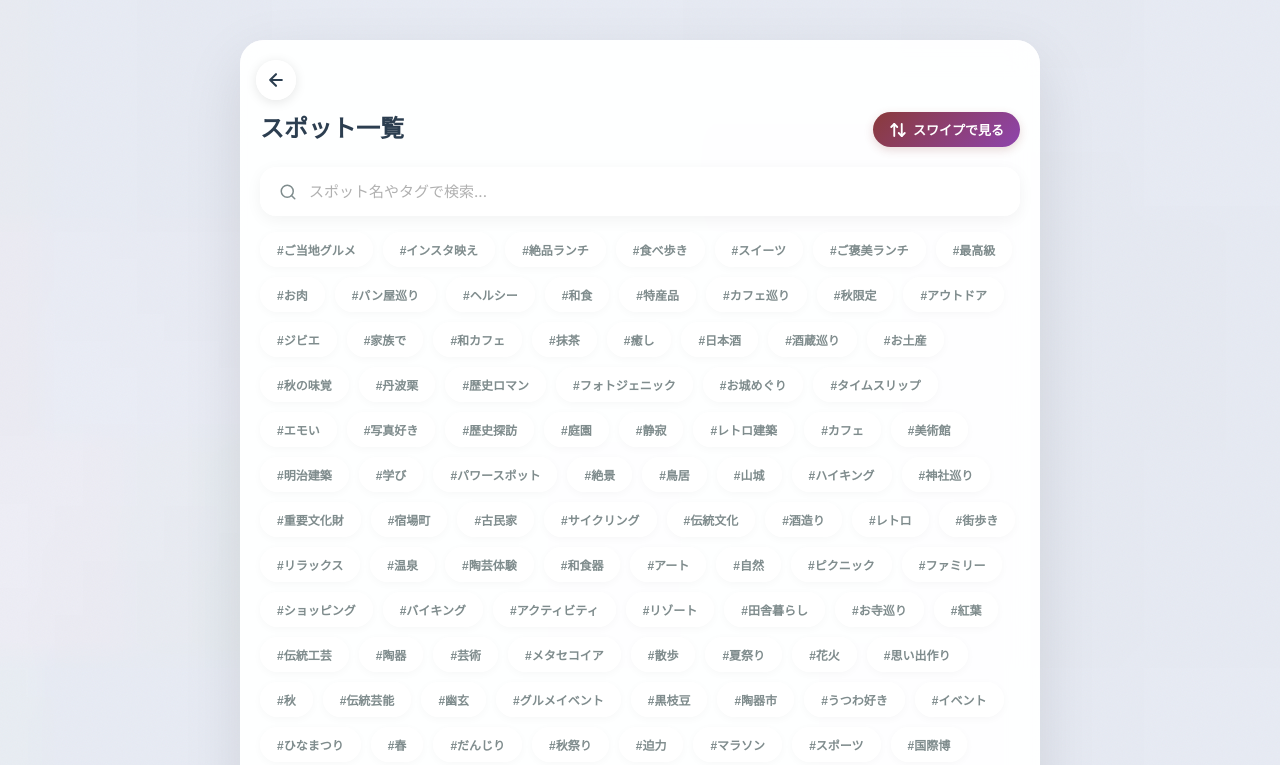
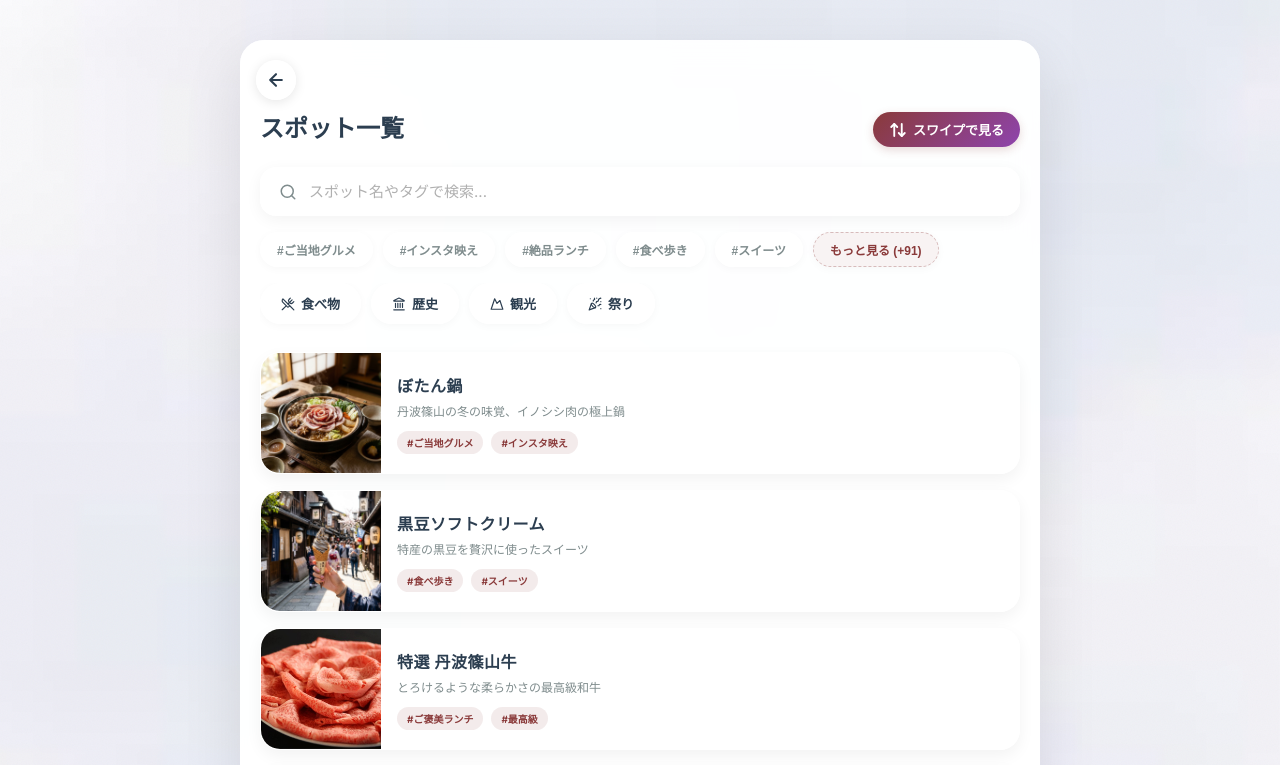
Before and after one commit to yuukiRRx/Sasaya-Match, a Vue app: page /explore in a window 1280 px wide. Shown: the top 765 px of the page. Built offline with nearby package versions, Linux system fonts and the light colour scheme.

Commit message:
修正１

```diff
--- a/src/views/ExploreView.vue
+++ b/src/views/ExploreView.vue
@@ -17,16 +17,23 @@
         <input v-model="searchQuery" type="text" placeholder="スポット名やタグで検索..." class="search-input">
       </div>
 
-      <!-- タグ一覧 -->
+      <!-- タグ一覧（最初は5個だけ表示） -->
       <div class="tag-filter">
         <button
-          v-for="tag in allTags"
+          v-for="tag in displayedTags"
           :key="tag"
           class="filter-tag"
           :class="{ active: selectedTag === tag }"
           @click="toggleTag(tag)"
         >
           {{ tag }}
+        </button>
+        <button
+          v-if="allTags.length > 5"
+          class="filter-tag more-tag"
+          @click="showAllTags = !showAllTags"
+        >
+          {{ showAllTags ? '閉じる' : `もっと見る (+${allTags.length - 5})` }}
         </button>
       </div>
 
@@ -54,7 +61,7 @@
         class="spot-card fade-up-enter"
         :style="{ animationDelay: `${index * 0.08}s` }"
       >
-        <SkeletonImage :src="spot.imageUrl" :alt="spot.name" width="100%" height="180px" border-radius="16px 16px 0 0" class="spot-img" />
+        <img :src="spot.imageUrl" :alt="spot.name" class="spot-img" loading="lazy">
         <div class="spot-info">
           <h3 class="spot-name">{{ spot.name }}</h3>
           <p class="spot-feature">{{ spot.feature }}</p>
@@ -76,7 +83,6 @@ import { ref, computed, markRaw } from 'vue'
 import { spots } from '../data/spots'
 import type { Category } from '../data/spots'
 import BackButton from '../components/BackButton.vue'
-import SkeletonImage from '../components/SkeletonImage.vue'
 import { ArrowUpDown, Search, UtensilsCrossed, Landmark, Mountain, PartyPopper } from 'lucide-vue-next'
 
 const searchQuery = ref('')
@@ -95,6 +101,12 @@ const allTags = computed(() => {
   const tags = new Set<string>()
   spots.forEach(s => s.tags.forEach(t => tags.add(t)))
   return Array.from(tags)
+})
+
+// 「もっと見る」の開閉状態
+const showAllTags = ref(false)
+const displayedTags = computed(() => {
+  return showAllTags.value ? allTags.value : allTags.value.slice(0, 5)
 })
 
 const toggleTag = (tag: string) => {
@@ -227,6 +239,14 @@ const filteredSpots = computed(() => {
   cursor: pointer;
   transition: all 0.3s;
   box-shadow: 0 2px 8px rgba(0, 0, 0, 0.03);
+}
+
+/* 「もっと見る」ボタンのスタイル */
+.more-tag {
+  background: rgba(138, 58, 58, 0.06);
+  color: var(--primary-color);
+  border: 1px dashed rgba(138, 58, 58, 0.3);
+  font-weight: 800;
 }
 
 .filter-tag:hover {
```
